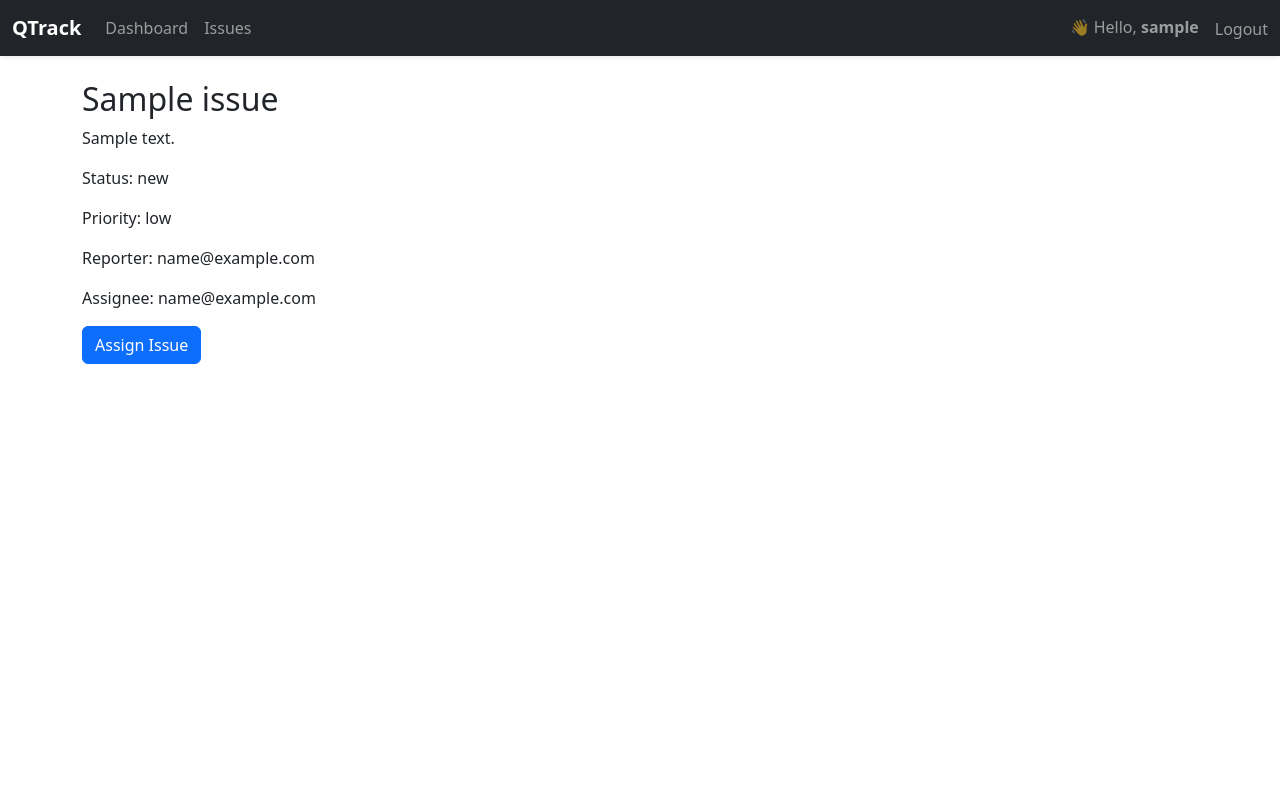
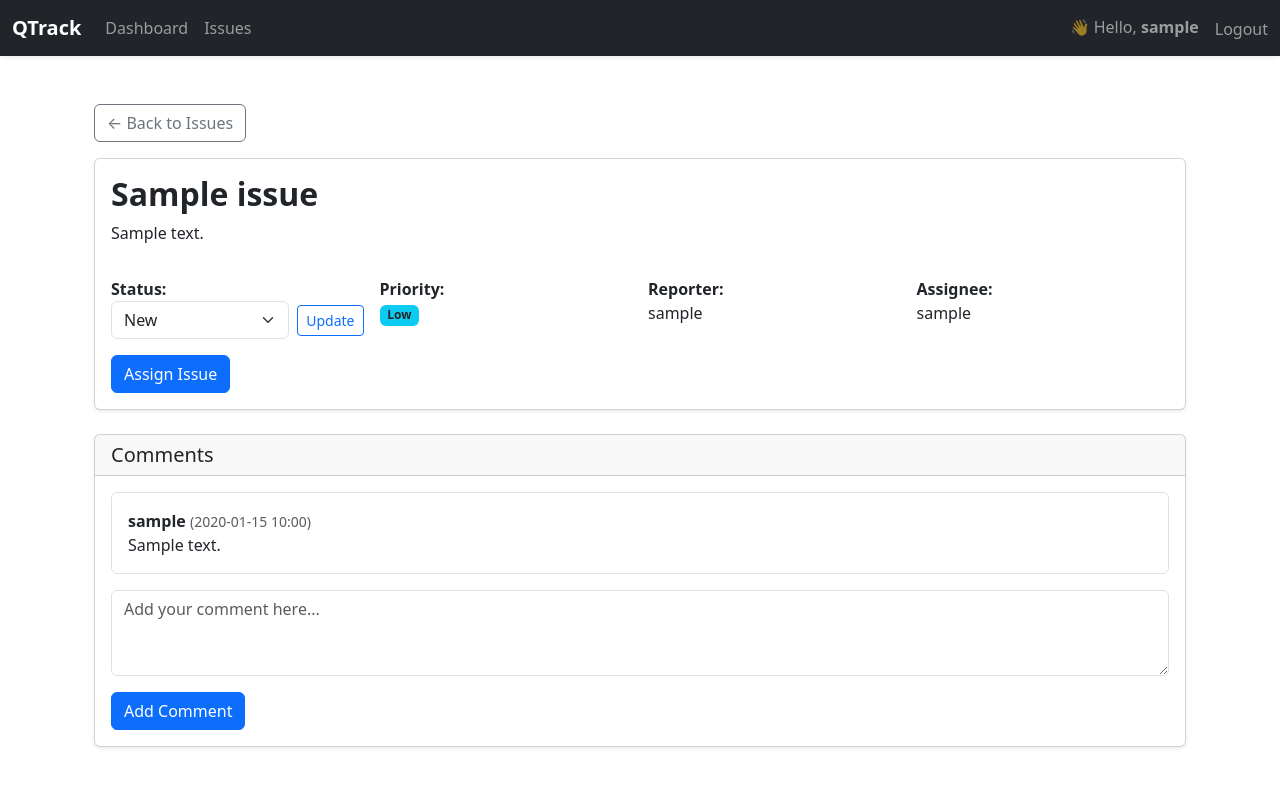
Before and after one commit to jifel/Capstone_Project_ALX, a Django app: page /issues/1/ in a window 1280 px wide. Run offline with Django 5.2, Linux system fonts and the light colour scheme; a user stored in the database is signed in; tables that the repository leaves empty hold one stand-in row (values such as "Sample post").

Commit message:
include comments and status update for admins

```diff
--- a/QTrack/tracker/forms.py
+++ b/QTrack/tracker/forms.py
@@ -1,5 +1,5 @@
 from django import forms
-from .models import Issue
+from .models import Issue, Comment
 from django.conf import settings
 from django.contrib.auth import get_user_model
 
@@ -9,11 +9,10 @@ class IssueForm(forms.ModelForm):
         model = Issue
         fields = ['title', 'description', 'status', 'priority']
 
-
-        def __init__(self, *args, **kwargs):
-            super().__init__(*args, **kwargs)
-            for field in self.fields.values():
-                field.widget.attrs.update({"class": "form-control"})
+    def __init__(self, *args, **kwargs):
+        super().__init__(*args, **kwargs)
+        for field in self.fields.values():
+            field.widget.attrs.update({"class": "form-control"})
 
 
 
@@ -48,3 +47,20 @@ class AssignIssueForm(forms.ModelForm):
             self.fields['assignee'].queryset = User.objects.filter(id__in=dev_ids)
         else:
             self.fields['assignee'].queryset = User.objects.none()
+
+
+#form view to add comments
+class CommentForm(forms.ModelForm):
+    class Meta:
+        model = Comment
+        fields = ["message"]
+        widgets = {
+            "message": forms.Textarea(attrs={
+                "class": "form-control",
+                "rows": 3,
+                "placeholder": "Add your comment here..."
+            }),
+        }
+        labels = {
+            "message": ""
+        }
--- a/QTrack/tracker/templates/tracker/issue_detail.html
+++ b/QTrack/tracker/templates/tracker/issue_detail.html
@@ -1,19 +1,111 @@
 {% extends "base.html" %}
 
-{% block title %}Issue Details{% endblock %}
+{% block title %}Issue Details | QTrack{% endblock %}
 
 {% block content %}
-  <h2>{{ issue.title }}</h2>
-  <p>{{ issue.description }}</p>
-  <p>Status: {{ issue.status }}</p>
-  <p>Priority: {{ issue.priority }}</p>
-  <p>Reporter: {{ issue.reporter }}</p>
-  <p>Assignee: {{ issue.assignee|default:"Unassigned" }}</p>
+<div class="container py-4">
 
-  {% if user.is_authenticated and is_qa %}
-    <!-- Only QA/Admins see this -->
-    <a href="{% url 'issue_assign' issue.pk %}" class="btn btn-primary">
-      Assign Issue
-    </a>
-  {% endif %}
+    <!-- Back to Issues Button -->
+    <div class="mb-3">
+        <a href="{% url 'issue_list' %}" class="btn btn-outline-secondary">
+            ← Back to Issues
+        </a>
+    </div>
+
+    <!-- Issue Info Card -->
+    <div class="card shadow-sm mb-4">
+        <div class="card-body">
+            <h2 class="card-title fw-bold">{{ issue.title }}</h2>
+            <p class="card-text">{{ issue.description }}</p>
+
+            <div class="row g-3 mt-3">
+                <!-- Status -->
+                <div class="col-md-3">
+                    <strong>Status:</strong><br>
+                    {% if can_update_status %}
+                        <form method="post" class="d-flex align-items-center">
+                            {% csrf_token %}
+                            <input type="hidden" name="action" value="status_update">
+                            <select name="status" class="form-select me-2">
+                                {% for value, label in issue.STATUS_CHOICES %}
+                                    <option value="{{ value }}" {% if issue.status == value %}selected{% endif %}>{{ label }}</option>
+                                {% endfor %}
+                            </select>
+                            <button type="submit" class="btn btn-sm btn-outline-primary">Update</button>
+                        </form>
+                    {% else %}
+                        <span class="badge bg-secondary">{{ issue.get_status_display }}</span>
+                    {% endif %}
+                </div>
+
+                <!-- Priority -->
+                <div class="col-md-3">
+                    <strong>Priority:</strong><br>
+                    {% if issue.priority == "critical" %}
+                        <span class="badge bg-dark">Critical</span>
+                    {% elif issue.priority == "high" %}
+                        <span class="badge bg-danger">High</span>
+                    {% elif issue.priority == "medium" %}
+                        <span class="badge bg-warning text-dark">Medium</span>
+                    {% else %}
+                        <span class="badge bg-info text-dark">Low</span>
+                    {% endif %}
+                </div>
+
+                <!-- Reporter -->
+                <div class="col-md-3">
+                    <strong>Reporter:</strong><br>
+                    {{ issue.reporter.username }}
+                </div>
+
+                <!-- Assignee -->
+                <div class="col-md-3">
+                    <strong>Assignee:</strong><br>
+                    {{ issue.assignee.username|default:"Unassigned" }}
+                </div>
+            </div>
+
+            <!-- Assign Button (QA/Admin only) -->
+            {% if is_qa %}
+                <div class="mt-3">
+                    <a href="{% url 'issue_assign' issue.pk %}" class="btn btn-primary">
+                        Assign Issue
+                    </a>
+                </div>
+            {% endif %}
+        </div>
+    </div>
+
+    <!-- Comments Section -->
+    <div class="card shadow-sm mb-4">
+        <div class="card-header">
+            <h5 class="mb-0">Comments</h5>
+        </div>
+        <div class="card-body">
+
+            {% for comment in comments %}
+                <div class="border rounded p-3 mb-2">
+                    <strong>{{ comment.author.username }}</strong>
+                    <small class="text-muted">({{ comment.timestamp|date:"Y-m-d H:i" }})</small>
+                    <p class="mb-0">{{ comment.message }}</p>
+                </div>
+            {% empty %}
+                <p class="text-muted">No comments yet.</p>
+            {% endfor %}
+
+            {% if can_comment %}
+                <form method="post" class="mt-3">
+                    {% csrf_token %}
+                    <input type="hidden" name="action" value="add_comment">
+                    {{ comment_form.as_p }}
+                    <button type="submit" class="btn btn-primary">Add Comment</button>
+                </form>
+            {% else %}
+                <p class="text-muted mt-2">You cannot comment on this issue.</p>
+            {% endif %}
+
+        </div>
+    </div>
+
+</div>
 {% endblock %}
--- a/QTrack/tracker/views.py
+++ b/QTrack/tracker/views.py
@@ -6,7 +6,7 @@ from django.contrib.auth.decorators import user_passes_test
 from django.core.exceptions import PermissionDenied
 from .forms import AssignIssueForm
 from .models import Issue
-from .forms import IssueForm
+from .forms import IssueForm, CommentForm
 import csv
 from django.http import HttpResponse
 
@@ -52,20 +52,61 @@ def issue_list(request):
 
 
 #view to show details of one issue
+
+@login_required
 def issue_detail(request, pk):
     issue = get_object_or_404(Issue, pk=pk)
 
-    # Check role or group membership in Python (cleaner than template logic)
+    # Role checks
     is_qa = (
         getattr(request.user, "role", None) in ["qa", "admin"]
         or request.user.groups.filter(name__in=["QA", "Admin"]).exists()
     )
 
-    return render(
-        request,
-        "tracker/issue_detail.html",
-        {"issue": issue, "is_qa": is_qa}
+    can_update_status = is_qa
+    can_comment = (
+        request.user == issue.assignee or is_qa
     )
+
+    # Initialize empty comment form
+    comment_form = CommentForm()
+
+    if request.method == "POST":
+        action = request.POST.get("action")
+
+        # Status update only
+        if action == "status_update" and can_update_status:
+            new_status = request.POST.get("status")
+            if new_status in dict(Issue.STATUS_CHOICES):
+                issue.status = new_status
+                issue.save()
+            return redirect('issue_detail', pk=issue.pk)
+
+        # Add comment only
+        elif action == "add_comment" and can_comment:
+            comment_form = CommentForm(request.POST)
+            if comment_form.is_valid():
+                comment = comment_form.save(commit=False)
+                comment.issue = issue
+                comment.author = request.user
+                comment.save()
+            return redirect('issue_detail', pk=issue.pk)
+
+        else:
+            raise PermissionDenied("You cannot perform this action.")
+
+    # Pass all comments to template
+    comments = issue.comments.all()
+
+    context = {
+        "issue": issue,
+        "is_qa": is_qa,
+        "can_update_status": can_update_status,
+        "can_comment": can_comment,
+        "comments": comments,
+        "comment_form": comment_form,
+    }
+    return render(request, "tracker/issue_detail.html", context)
 
 
 
```
Also changed, not shown: QTrack/api/serializers.py (+28 -4 lines), QTrack/api/views.py (+43 -15 lines), QTrack/tracker/templates/tracker/issue_form.html (+46 -3 lines).
